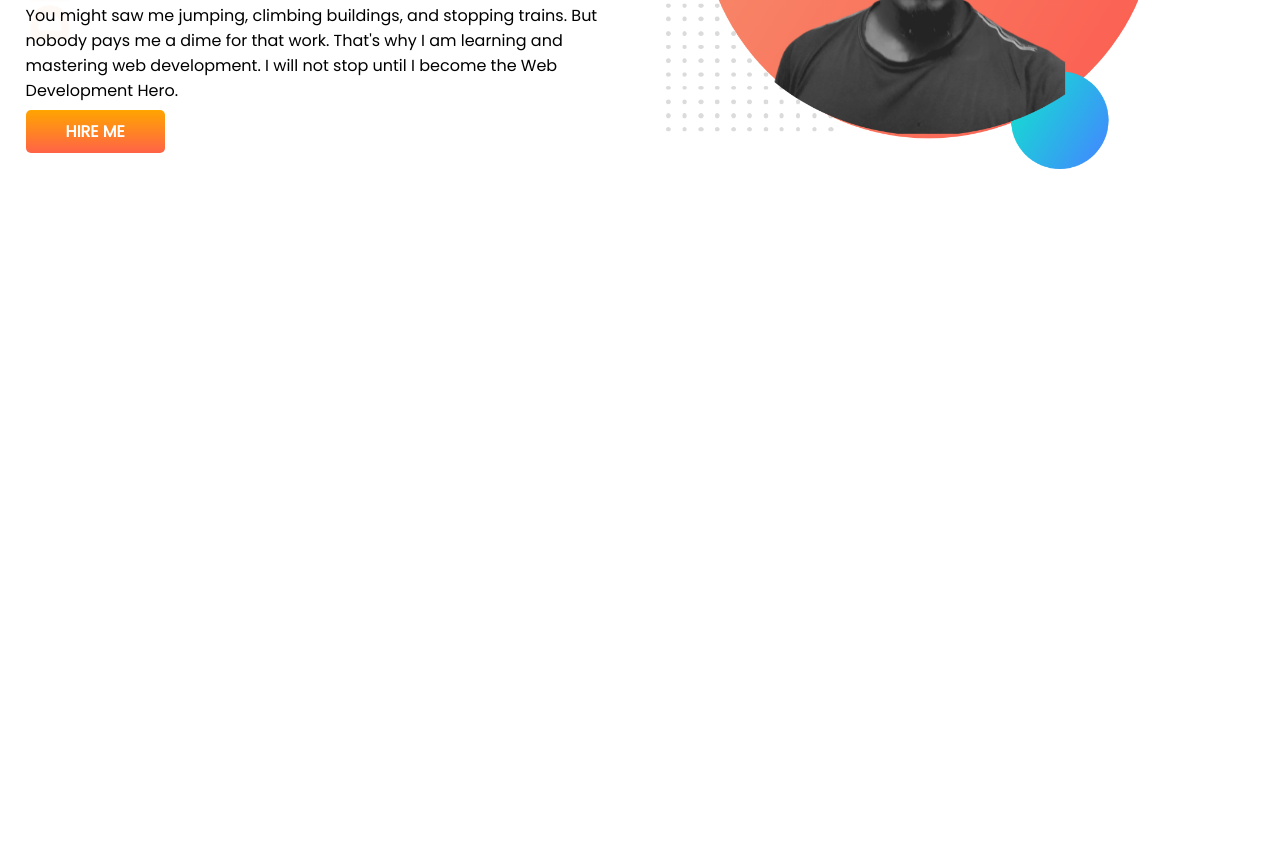
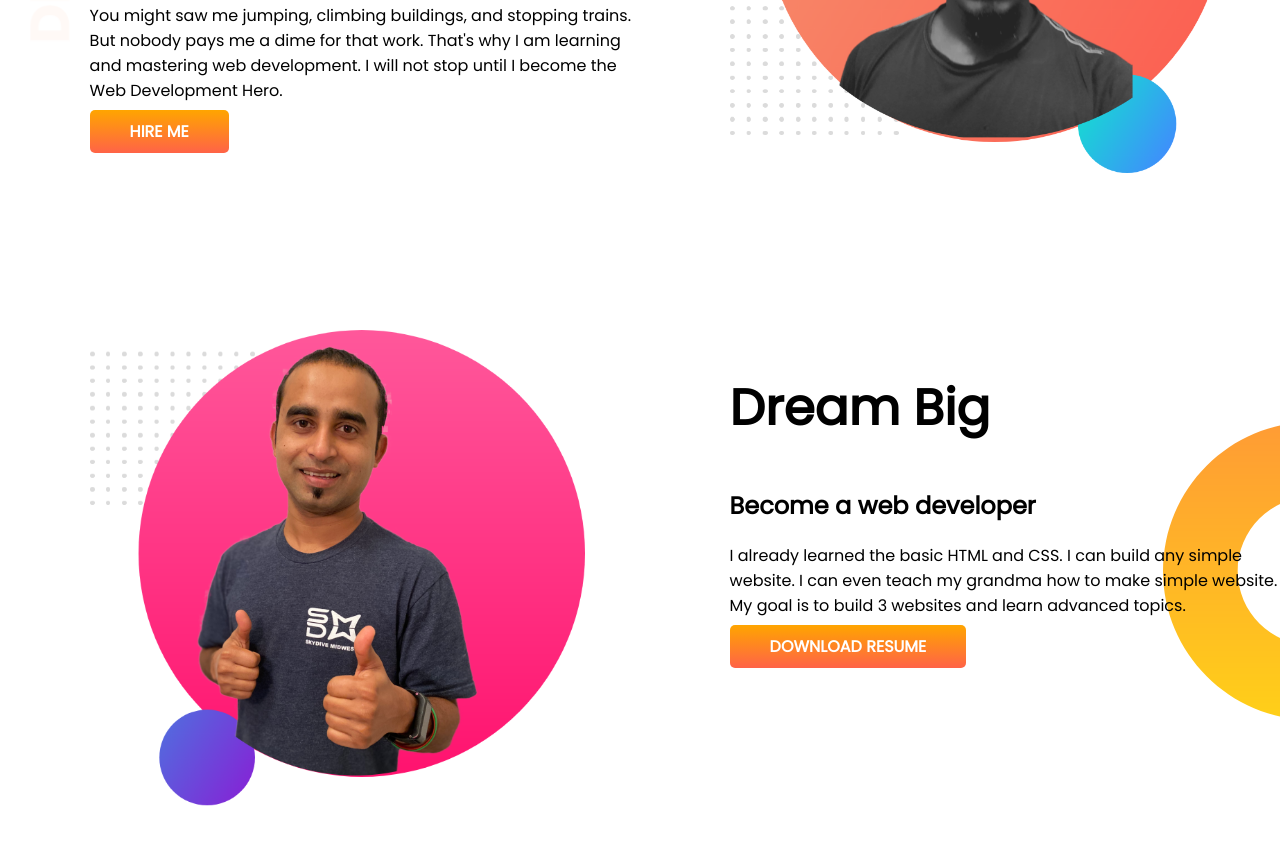
Before and after one commit to Mehedi556/Developer-portfolio, a plain HTML site: page index.html in a window 1280 px wide. Shown: the part 319-1164 px from the top of the page. Before the commit the page ends 800 px from the top, so only its background shows below. Drawn offline with Linux system fonts and the light colour scheme.

Commit message:
second_commit

```diff
--- a/index.html
+++ b/index.html
@@ -33,5 +33,16 @@
         <img src="images/mehedi.png" alt="" />
       </div>
     </section>
+    <section class="section2">
+      <div class="half_width">
+        <img src="images/jhankar2.png" alt="" />
+      </div>
+      <div class="half_width">
+        <h1>Dream Big</h1>
+        <h2>Become a web developer</h2>
+        <p>I already learned the basic HTML and CSS. I can build any simple website. I can even teach my grandma how to make simple website. My goal is to build 3 websites and learn advanced topics.</p>
+        <a class="hire_me_class" target="_blank" href="#">DOWNLOAD RESUME</a>
+      </div>
+    </section>
   </body>
 </html>
--- a/style.css
+++ b/style.css
@@ -10,13 +10,14 @@ h1 {
 }
 section {
   display: flex;
+  margin-bottom:150px;
 }
 .half_width {
   width: 50%;
-  padding-left:2%;
+  padding-left:7%;
 }
 .half_width img {
-  width: 80%;
+  width: 90%;
 }
 .hire_me_class{
     text-decoration: none;
@@ -30,3 +31,8 @@ section {
     background-image: url(images/top-banner.png);
     background-repeat:no-repeat;
 }
+.section2{
+    background-image: url(images/dream-bg.png);
+    background-repeat: no-repeat;
+    background-position: right;
+}
```
